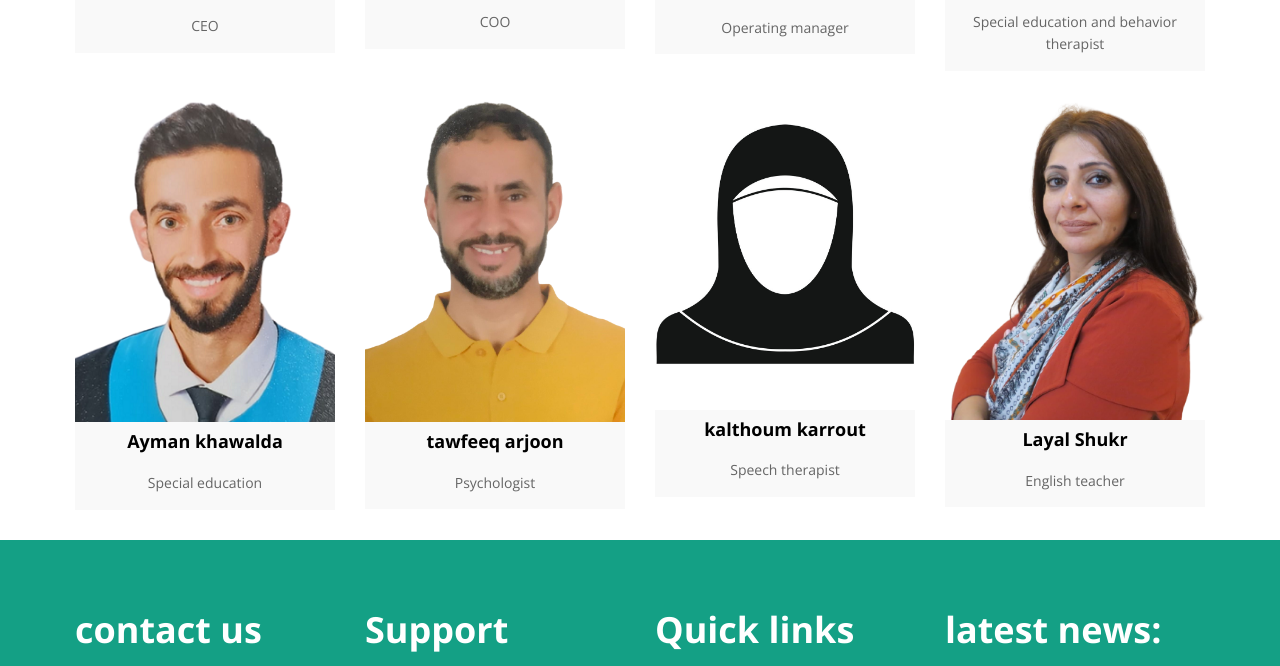
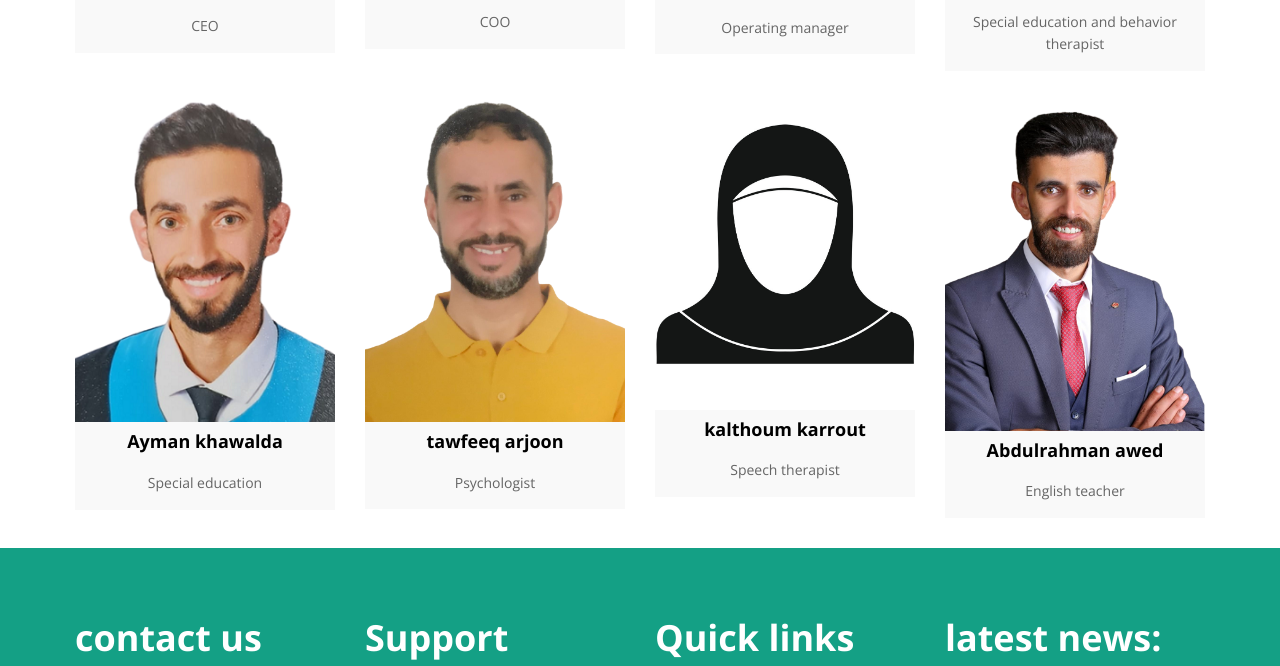
Before and after one commit to yazaznks/yazanks.github.io, a plain HTML site: page aboutE.html in a window 1280 px wide. Shown: the part 2038-2704 px from the top of the page. Drawn offline with nearby package versions, Linux system fonts and the light colour scheme.

Commit message:
Update aboutE.html

```diff
--- a/aboutE.html
+++ b/aboutE.html
@@ -267,10 +267,10 @@
 								<!-- Team Member -->
 								<div class="team-member">
 									<!-- Image -->
-									<img class="img-responsive" src="img/works/layal.png" alt="">
+									<img class="img-responsive" src="img/works/AB.png" alt="">
 									<!-- Name -->
 									<div class="english">
-										<h4>Layal Shukr</h4>
+										<h4>Abdulrahman awed</h4>
 										<span class="deg">English teacher</span>
 									</div>
 								</div>
```
